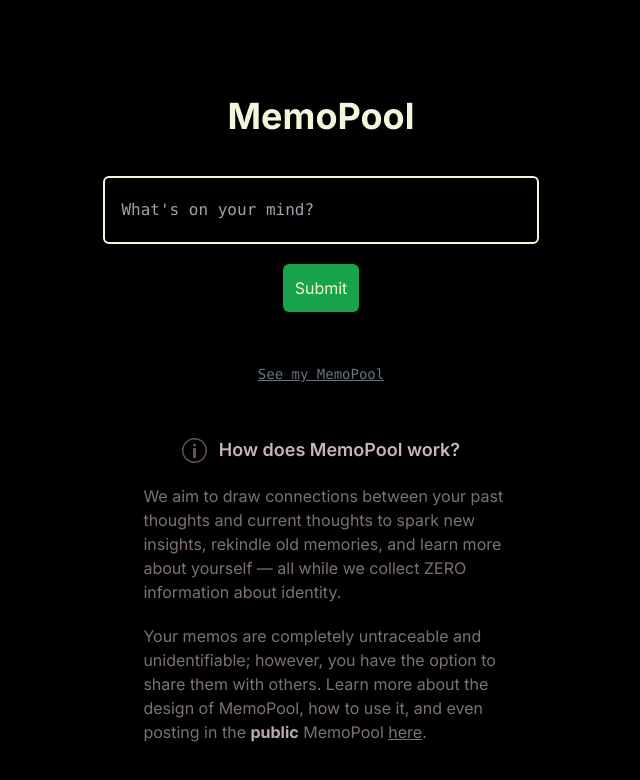
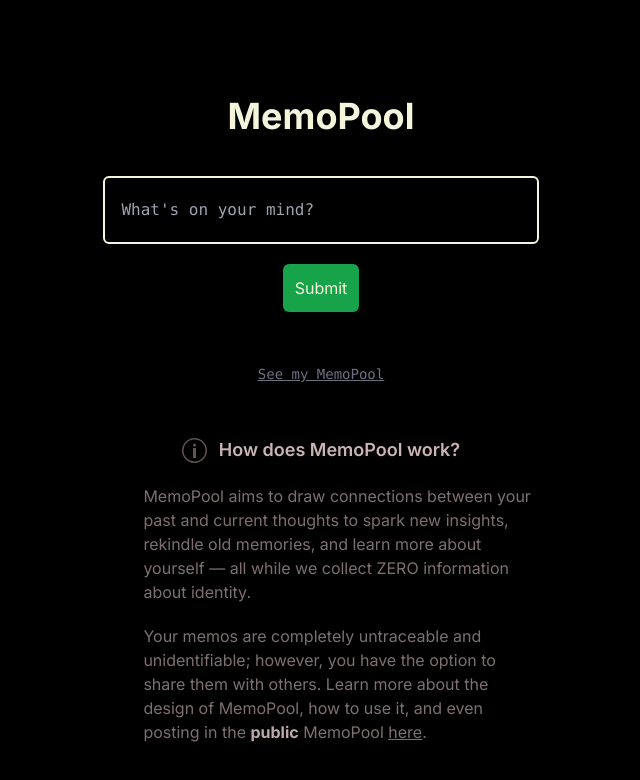
Before and after one commit to oliVRqin/memopool, a Next.js app in the folder frontend/: page / in a window 1280 px wide. Shown: the top 780 px of the page, without its empty margins (319-959 px from the left). Built offline with nearby package versions, Linux system fonts and the light colour scheme.

Commit message:
light cosmetic changes

```diff
--- a/frontend/app/page.tsx
+++ b/frontend/app/page.tsx
@@ -211,7 +211,7 @@ export default function Home() {
                               )
                             }
                           </div>
-                          <button onClick={() => setSeeSimilarMemosButtonClicked(false)} className='text-gray-500 p-3 font-mono rounded-lg hover:opacity-80 pt-10'>
+                          <button onClick={() => setSeeSimilarMemosButtonClicked(false)} className='text-gray-500 pt-10 font-mono rounded-lg hover:opacity-80 pt-10'>
                           {'<'}{'<'}{'<'} Back to memos
                           </button>
                         </div>
@@ -229,7 +229,7 @@ export default function Home() {
                       </li>
                     )
                 ))}
-                <button onClick={handleDontSeeMemos} className='text-gray-500 underline font-mono rounded-lg hover:opacity-80'>
+                <button onClick={handleDontSeeMemos} className='text-gray-500 underline font-mono hover:opacity-80'>
                 Return to form
                 </button>
               </ul>
@@ -257,11 +257,10 @@ export default function Home() {
                 <h1 className="text-lg text-[#655a5a] brightness-200 font-semibold text-center pl-3">How does MemoPool work?</h1>
               </div>
               <div className="flex flex-col space-y-5 justify-center items-center w-full sm:w-full md:w-3/5 lg:w-2/5">
-                <p className="pl-10 text-[#655a5a] brightness-125">We aim to draw connections between your past thoughts and current thoughts to spark new insights, rekindle old memories, and learn more about yourself — all while we collect ZERO information about identity.</p>
+                <p className="pl-10 text-[#655a5a] brightness-125">MemoPool aims to draw connections between your past and current thoughts to spark new insights, rekindle old memories, and learn more about yourself — all while we collect ZERO information about identity.</p>
                 <p className="pl-10 text-[#655a5a] brightness-125">Your memos are completely untraceable and unidentifiable; however, you have the option to share them with others. Learn more about the design of MemoPool, how to use it, and even posting in the <span className="brightness-150 font-bold">public</span> MemoPool <span className="underline"><a href="/info">here</a></span>.</p>
               </div>
             </div>
-
           </div>
       }
     </main>
```
Also changed, not shown: 1 other file (tests, documents, lock files or other folders).
